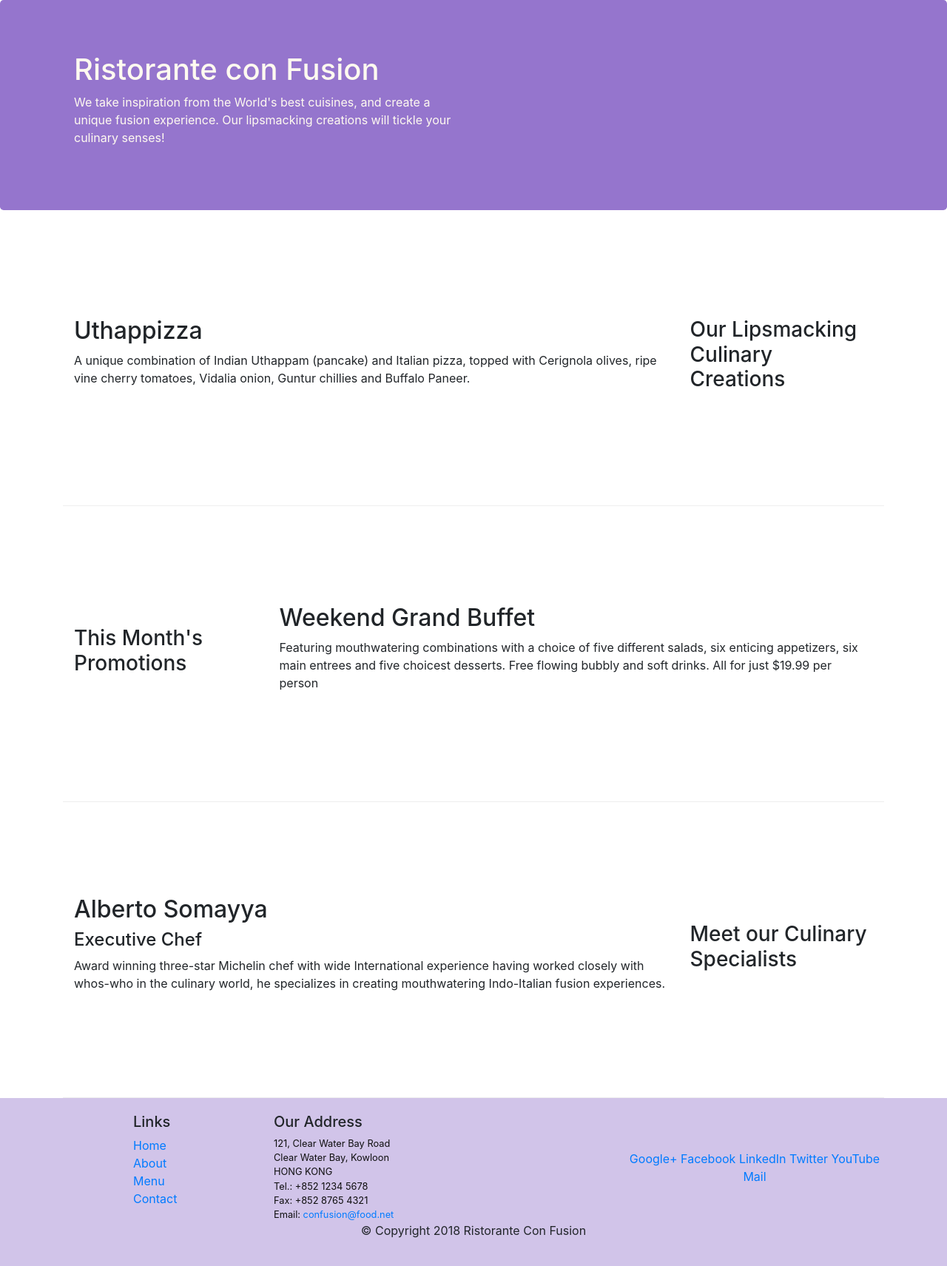
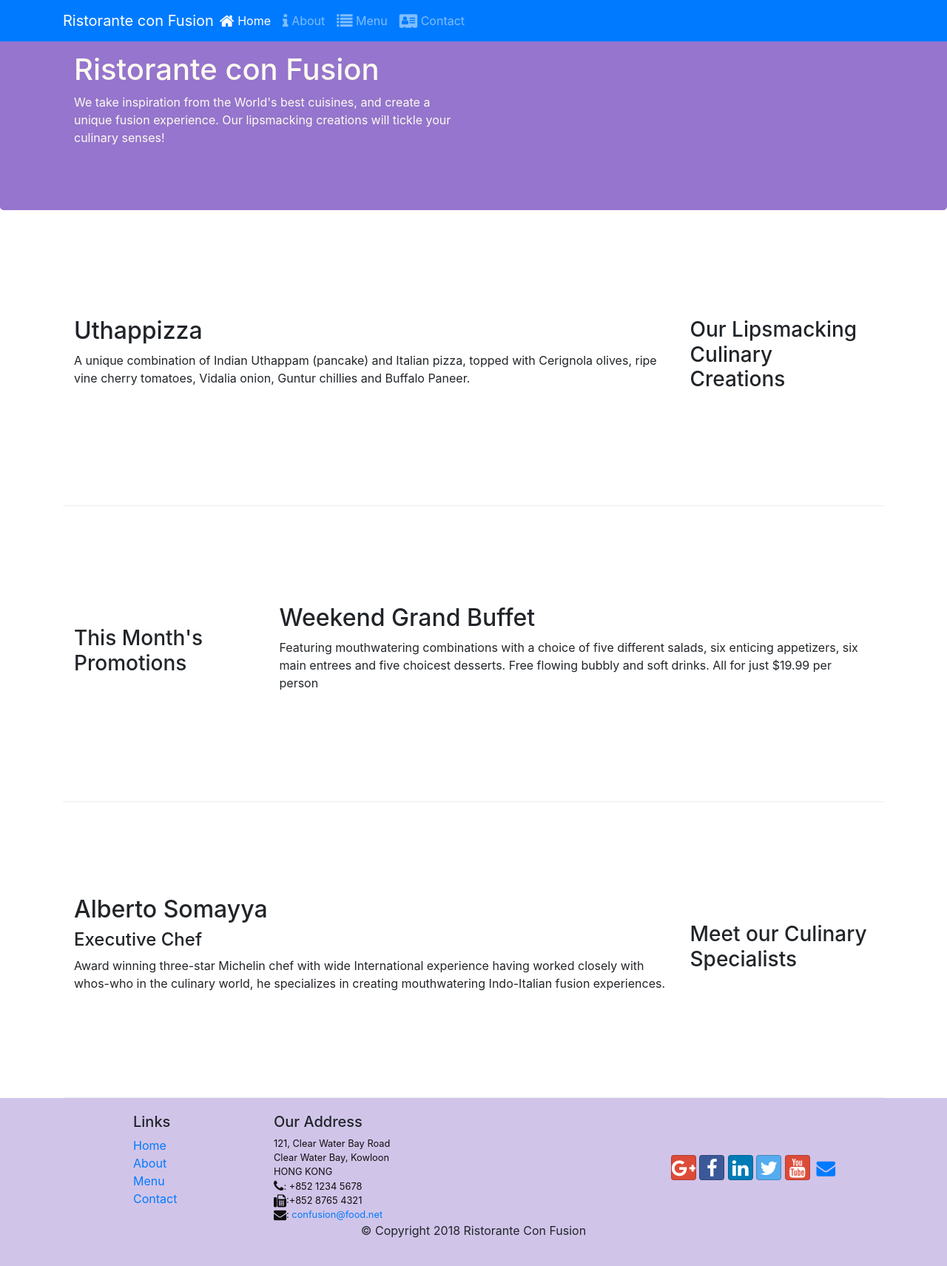
Before and after one commit to sourav451/Bootstrap-practice, a website: page index.html in a window 1280 px wide. Shown: the whole page at 74% size. Drawn offline with nearby package versions, Linux system fonts and the light colour scheme.

Commit message:
icon fonts

```diff
--- a/index.html
+++ b/index.html
@@ -9,18 +9,40 @@
 
     <!-- Bootstrap CSS -->
     <link rel="stylesheet" href="node_modules/bootstrap/dist/css/bootstrap.min.css">
+    <link rel="stylesheet" href="node_modules/font-awesome/css/font-awesome.min.css">
+    <link rel="stylesheet" href="node_modules/bootstrap-social/bootstrap-social.css">
     <link href="css/styles.css" rel="stylesheet">
+
     <title>Ristorante Con Fusion</title>
 </head>
 
 <body>
+    <nav class="navbar navbar-dark navbar-expand-sm bg-primary fixed-top" data-target="#Navbar">
+        <div class="container">
+            <button class="navbar-toggler" type="button" data-toggle="collapse">
+                <span class="navbar-toggler-icon"></span>
+            </button>
+            <a class="navbar-brand mr-auto" href="#">Ristorante con Fusion</a>
+            <div class="collapse navbar-collapse" id="Navbar">
+                <ul class="navbar-nav mr-auto">
+                    <li class="nav-item active"><a class="nav-link" href="#"> <span class=" fa fa-home fa-lg"></span> Home</a></li>
+                    <li class="nav-item"><a class="nav-link" href="./aboutus.html"> <span class=" fa fa-info fa-lg"></span> About</a></li>
+                    <li class="nav-item"><a class="nav-link" href="#">  <span class=" fa fa-list fa-lg"></span> Menu</a></li>
+                    <li class="nav-item"><a class="nav-link" href="#">  <span class=" fa fa-address-card fa-lg"></span> Contact</a></li>
+                </ul>
+            </div>
+
+        </div>
+
+    </nav>
 
     <header class="jumbotron">
         <div class="container">
             <div class="row row-header">
                 <div class="col-12 col-sm-6">
                     <h1>Ristorante con Fusion</h1>
-                    <p>We take inspiration from the World's best cuisines, and create a unique fusion experience. Our lipsmacking creations will tickle your culinary senses!</p>
+                    <p>We take inspiration from the World's best cuisines, and create a unique fusion experience. Our
+                        lipsmacking creations will tickle your culinary senses!</p>
                 </div>
                 <div class="col-12 col-sm">
                 </div>
@@ -35,7 +57,8 @@
             </div>
             <div class="col col-sm order-sm-first col-md">
                 <h2>Uthappizza</h2>
-                <p>A unique combination of Indian Uthappam (pancake) and Italian pizza, topped with Cerignola olives, ripe vine cherry tomatoes, Vidalia onion, Guntur chillies and Buffalo Paneer.</p>
+                <p>A unique combination of Indian Uthappam (pancake) and Italian pizza, topped with Cerignola olives,
+                    ripe vine cherry tomatoes, Vidalia onion, Guntur chillies and Buffalo Paneer.</p>
             </div>
         </div>
 
@@ -46,7 +69,9 @@
             </div>
             <div class="col col-sm col-md">
                 <h2>Weekend Grand Buffet</h2>
-                <p>Featuring mouthwatering combinations with a choice of five different salads, six enticing appetizers, six main entrees and five choicest desserts. Free flowing bubbly and soft drinks. All for just $19.99 per person </p>
+                <p>Featuring mouthwatering combinations with a choice of five different salads, six enticing appetizers,
+                    six main entrees and five choicest desserts. Free flowing bubbly and soft drinks. All for just
+                    $19.99 per person </p>
             </div>
         </div>
 
@@ -57,7 +82,9 @@
             <div class="col col-sm order-sm-first col-md">
                 <h2>Alberto Somayya</h2>
                 <h4>Executive Chef</h4>
-                <p>Award winning three-star Michelin chef with wide International experience having worked closely with whos-who in the culinary world, he specializes in creating mouthwatering Indo-Italian fusion experiences. </p>
+                <p>Award winning three-star Michelin chef with wide International experience having worked closely with
+                    whos-who in the culinary world, he specializes in creating mouthwatering Indo-Italian fusion
+                    experiences. </p>
             </div>
         </div>
     </div>
@@ -69,7 +96,7 @@
                     <h5>Links</h5>
                     <ul class="list-unstyled">
                         <li><a href="#">Home</a></li>
-                        <li><a href="#">About</a></li>
+                        <li><a href="aboutus.html">About</a></li>
                         <li><a href="#">Menu</a></li>
                         <li><a href="#">Contact</a></li>
                     </ul>
@@ -80,19 +107,19 @@
                         121, Clear Water Bay Road<br>
                         Clear Water Bay, Kowloon<br>
                         HONG KONG<br>
-		              Tel.: +852 1234 5678<br>
-		              Fax: +852 8765 4321<br>
-		              Email: <a href="mailto:confusion@food.net">confusion@food.net</a>
+                        <i class="fa fa-phone fa-lg"></i>: +852 1234 5678<br>
+                        <i class="fa fa-fax fa-lg"></i>:+852 8765 4321<br>
+                        <i class="fa fa-envelope fa-lg"></i>: <a href="mailto:confusion@food.net">confusion@food.net</a>
                     </address>
                 </div>
                 <div class="col-12 col-sm-4 align-self-center">
                     <div class="text-center">
-                        <a href="http://google.com/+">Google+</a>
-                        <a href="http://www.facebook.com/profile.php?id=">Facebook</a>
-                        <a href="http://www.linkedin.com/in/">LinkedIn</a>
-                        <a href="http://twitter.com/">Twitter</a>
-                        <a href="http://youtube.com/">YouTube</a>
-                        <a href="mailto:">Mail</a>
+                        <a class="btn btn-social-icon btn-google" href="http://google.com/+"> <i class="fa fa-google-plus fa-lg"></i></a>
+                        <a class="btn btn-social-icon btn-facebook" href="http://www.facebook.com/profile.php?id="><i class="fa fa-facebook fa-lg"></i></a>
+                        <a class="btn btn-social-icon btn-linkedin" href="http://www.linkedin.com/in/"><i class="fa fa-linkedin fa-lg"></i></a>
+                        <a class="btn btn-social-icon btn-twitter" href="http://twitter.com/"><i class="fa fa-twitter fa-lg"></i></a>
+                        <a class="btn btn-social-icon btn-google" href="http://youtube.com/"><i class="fa fa-youtube fa-lg"></i></a>
+                        <a class="btn btn-social-icon " href="mailto:"><i class="fa fa-envelope fa-lg"></i></a>
                     </div>
                 </div>
             </div>
--- a/package.json
+++ b/package.json
@@ -15,6 +15,8 @@
   },
   "dependencies": {
     "bootstrap": "^4.0.0",
+    "bootstrap-social": "^5.1.1",
+    "font-awesome": "^4.7.0",
     "jquery": "^3.3.1",
     "popper.js": "^1.12.9"
   }
```
Also changed, not shown: aboutus.html (+13 -11 lines), 1 other file. Lines whose indentation alone changed are shown as unchanged.
